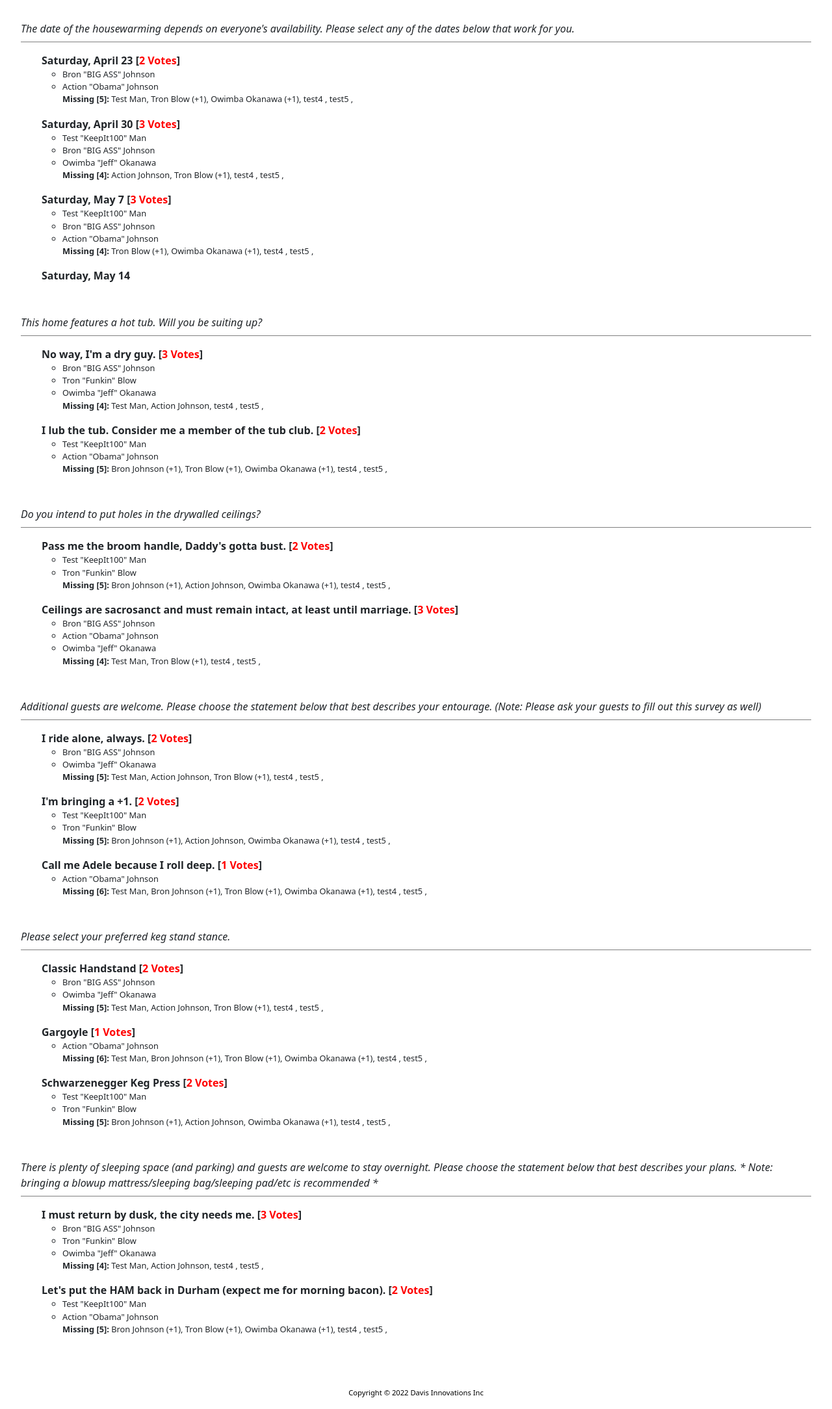
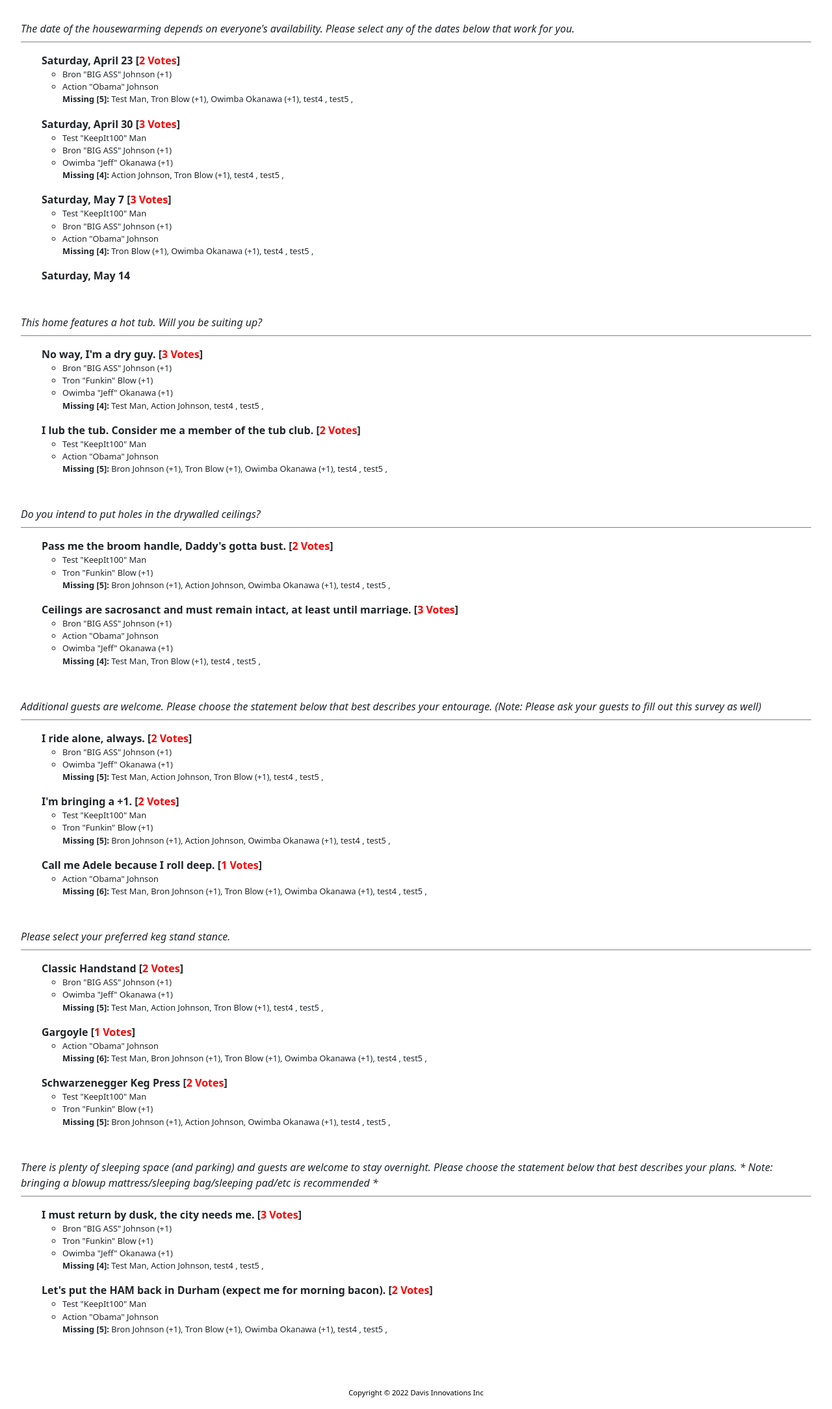
Before and after one commit to LoufaSupreme/housewarming, a Django app: page /show_results/ in a window 1280 px wide. Shown: the whole page at 65% size. Run offline with Django 3.2, Linux system fonts and the light colour scheme; data comes from the database, SQL or seed files in the repository; some web fonts are replaced.

Commit message:
typo fix

```diff
--- a/polls/templates/polls/results.html
+++ b/polls/templates/polls/results.html
@@ -24,7 +24,7 @@
                 <ol>
                     {% for vote in choice.votes.all %}
                     <li class="results_vote">
-                        {{ vote.first_name }} "{{ vote.alias }}" {{ vote.last_name }}{% if guest.plus_one %} (+1){% endif %}
+                        {{ vote.first_name }} "{{ vote.alias }}" {{ vote.last_name }}{% if vote.plus_one %} (+1){% endif %}
                     </li>
                     {% endfor %}
                     <div class="results_vote">
```
